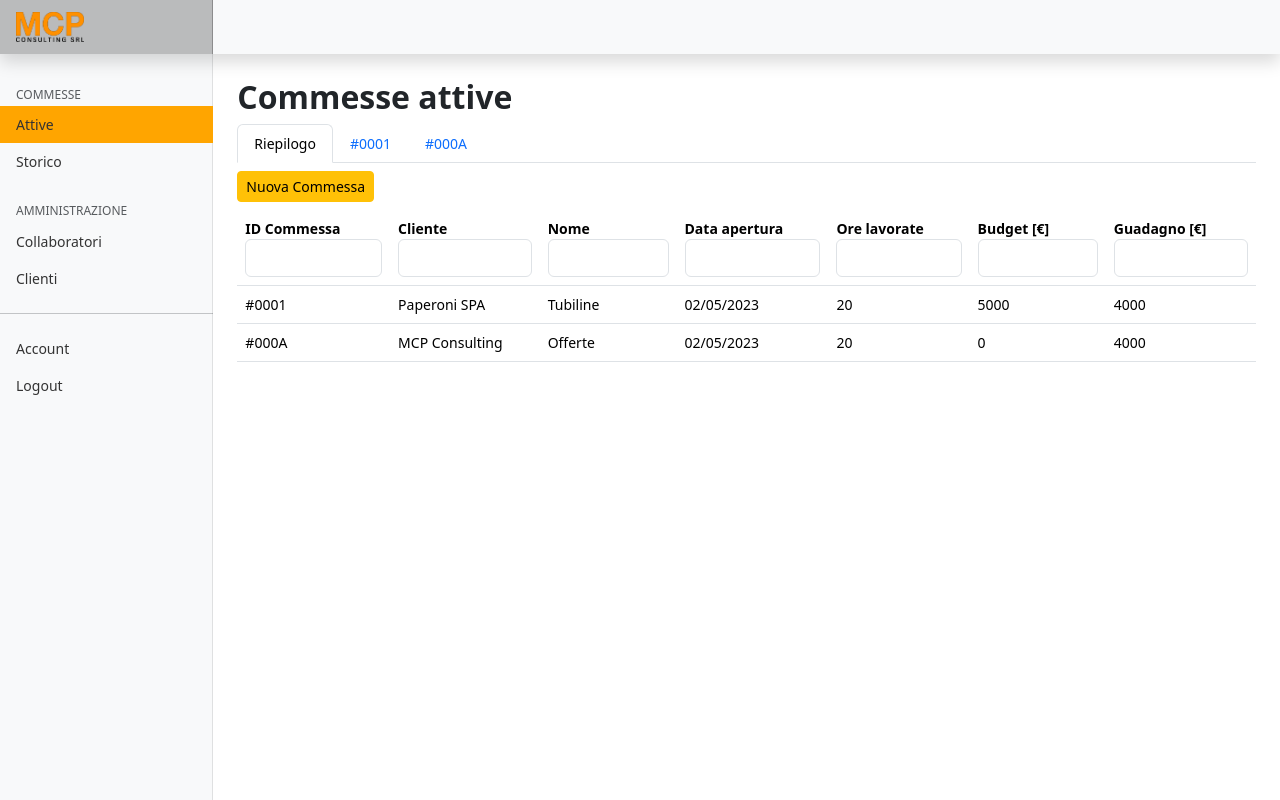
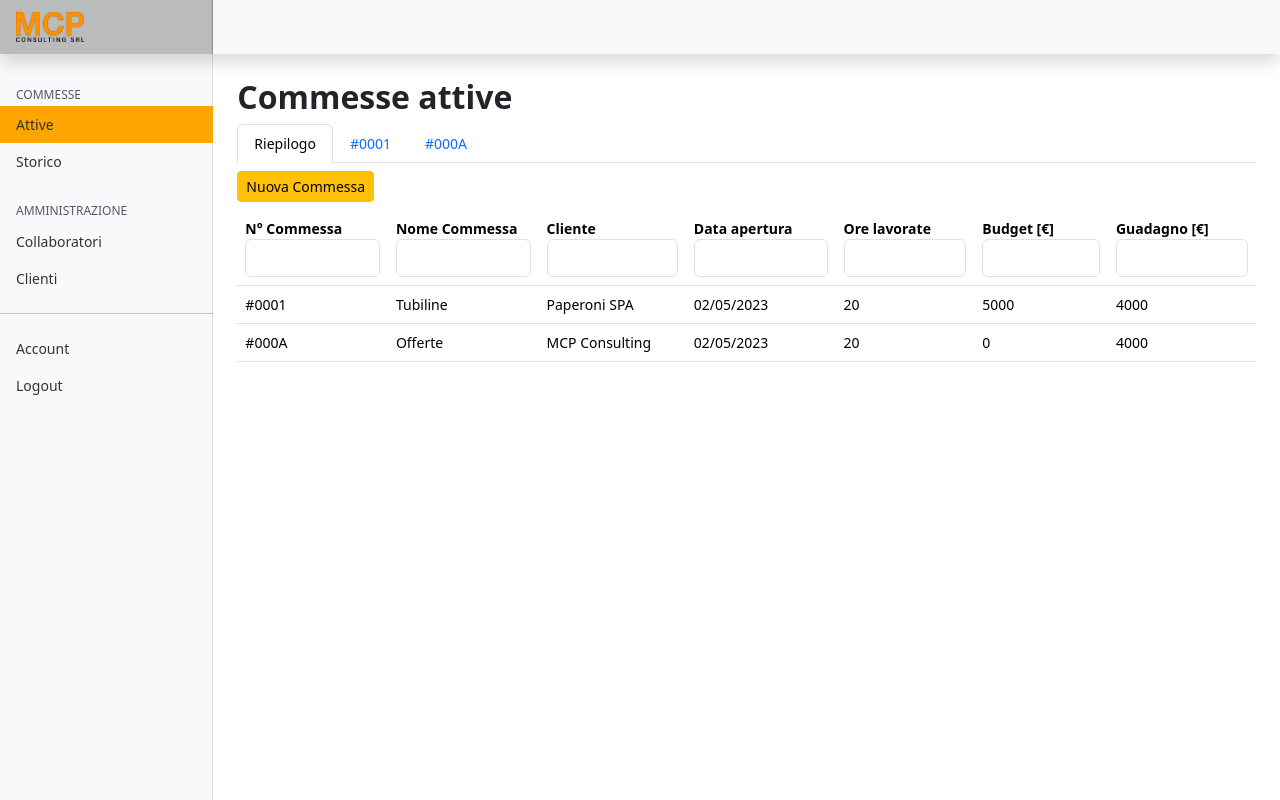
Before and after one commit to calminaro/mcp_consulting, a Flask app: page /dashboard in a window 1280 px wide. Run offline with Flask 3, Linux system fonts and the light colour scheme; a user stored in the database is signed in; data comes from the database, SQL or seed files in the repository; parts of the project's set-up code (start-up, migrations or seed data) failed here and were passed over.

```diff
--- a/templates/dashboard.html
+++ b/templates/dashboard.html
@@ -80,9 +80,9 @@
 <table class="table" id="storico">
   <thead>
     <tr>
-      <th scope="col">ID Commessa<br><input type="text" class="form-control" id="s_id" onkeyup="f_id()" placeholder=""></th>
+      <th scope="col">N° Commessa<br><input type="text" class="form-control" id="s_id" onkeyup="f_id()" placeholder=""></th>
+      <th scope="col">Nome Commessa<br><input type="text" class="form-control" id="s_nome" onkeyup="f_nome()" placeholder=""></th>
       <th scope="col">Cliente<br><input type="text" class="form-control" id="s_cliente" onkeyup="f_cliente()" placeholder=""></th>
-      <th scope="col">Nome<br><input type="text" class="form-control" id="s_nome" onkeyup="f_nome()" placeholder=""></th>
       <th scope="col">Data apertura<br><input type="text" class="form-control" id="s_data_a" onkeyup="f_data_a()" placeholder=""></th>
       <th scope="col">Ore lavorate<br><input type="text" class="form-control" id="s_ore" onkeyup="f_ore()" placeholder=""></th>
       <th scope="col">Budget [€]<br><input type="text" class="form-control" id="s_budget" onkeyup="f_budget()" placeholder=""></th>
@@ -93,8 +93,8 @@
     {% for i in dati %}
     <tr>
       <td>#{{ i["numero"] }}</td>
+      <td>{{ i["nome"] }}</td>
       <td>{{ i["cliente"] }}</td>
-      <td>{{ i["nome"] }}</td>
       <td>{{ i["durata"]["inizio"][8:10] }}/{{ i["durata"]["inizio"][5:7] }}/{{ i["durata"]["inizio"][0:4] }}</td>
       <td>20</td>
       <td>{{ i["specifiche"]["budget_euro"] }}</td>
@@ -129,10 +129,10 @@ function f_id() {
   }
 }
 
-function f_cliente() {
+function f_nome() {
   // Declare variables
   var input, filter, table, tr, td, i, txtValue;
-  input = document.getElementById("s_cliente");
+  input = document.getElementById("s_nome");
   filter = input.value.toUpperCase();
   table = document.getElementById("storico");
   tr = table.getElementsByTagName("tr");
@@ -151,10 +151,10 @@ function f_cliente() {
   }
 }
 
-function f_nome() {
+function f_cliente() {
   // Declare variables
   var input, filter, table, tr, td, i, txtValue;
-  input = document.getElementById("s_nome");
+  input = document.getElementById("s_cliente");
   filter = input.value.toUpperCase();
   table = document.getElementById("storico");
   tr = table.getElementsByTagName("tr");
```
Also changed, not shown: 1 other file.
